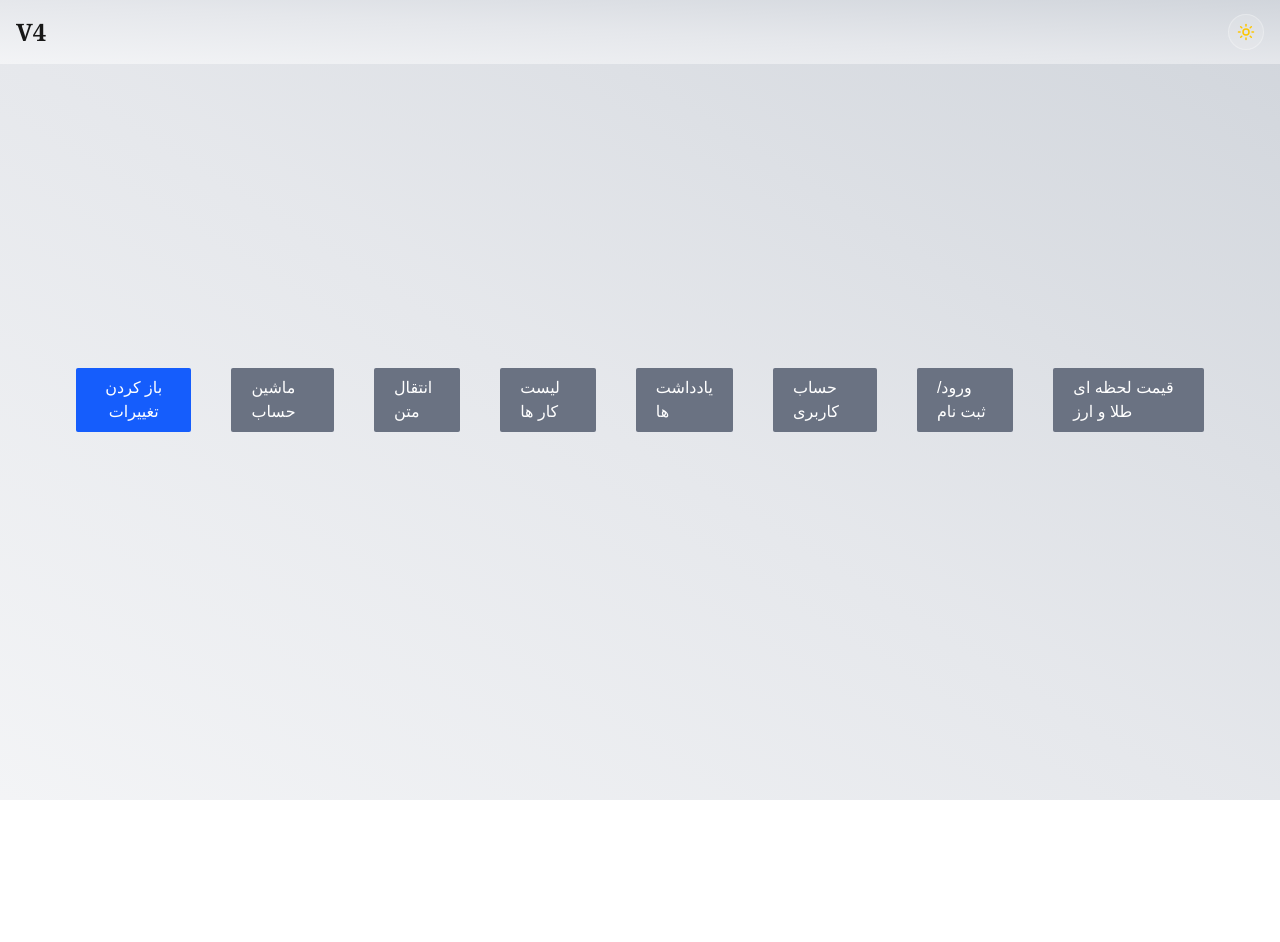
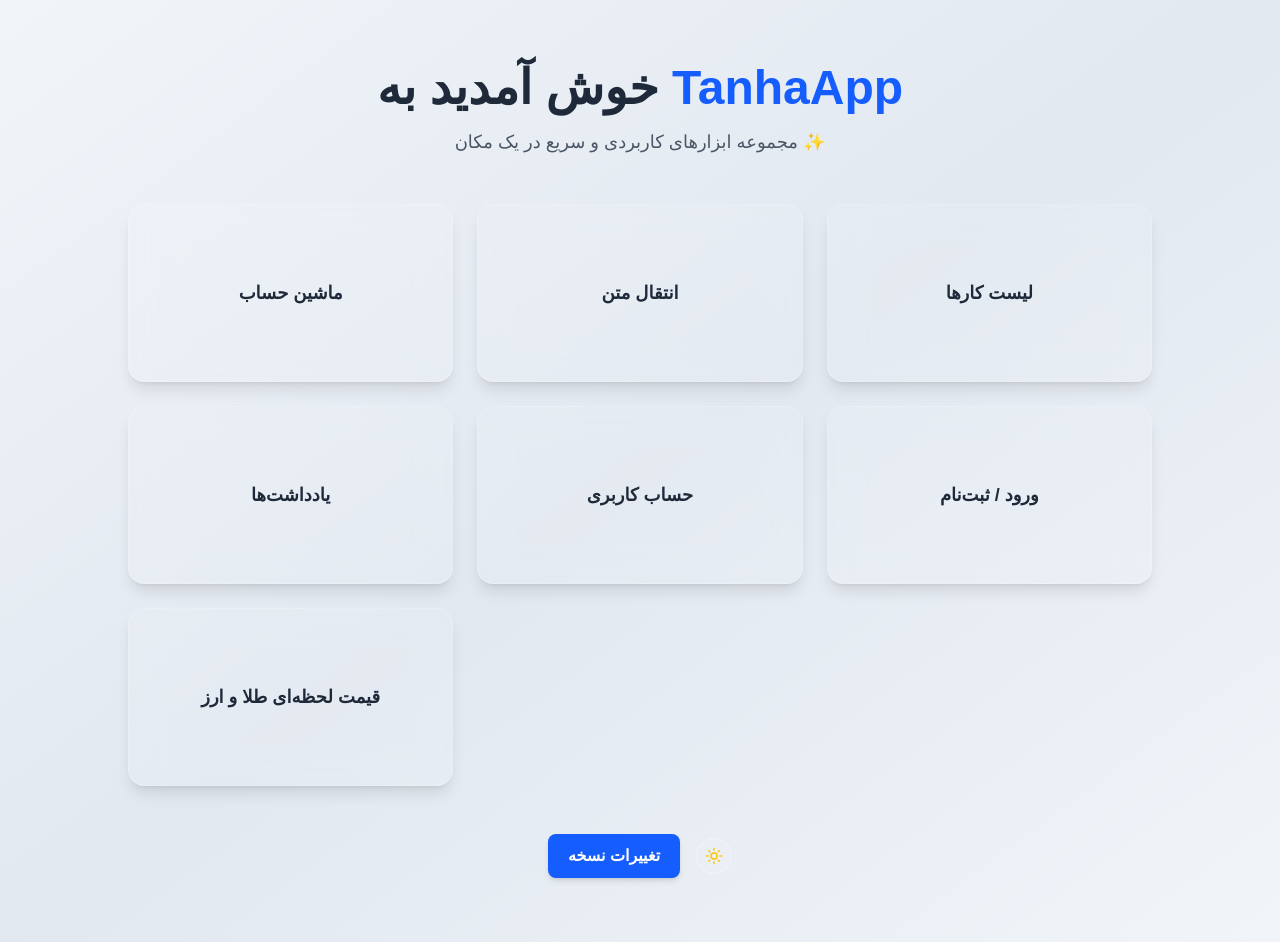
Before and after one commit to ATalitanha/my-fullstack-ap, a Next.js app: page / in a window 1280 px wide. Before the commit the page ends 800 px from the top, so only its background shows below. Built offline with nearby package versions, Linux system fonts and the light colour scheme.

Commit message:
change home page

```diff
--- a/src/app/page.tsx
+++ b/src/app/page.tsx
@@ -2,105 +2,94 @@
 
 import { useState } from "react";
 import Link from "next/link";
-
-// کامپوننت‌ها
+import { motion } from "framer-motion";
 import { ChangeLog } from "@/components/change-log";
 import ThemeToggle from "@/components/ThemeToggle";
-import theme from "@/lib/theme";
+import Header from "@/components/ui/header";
 
-export default function Calculator() {
-  // وضعیت نمایش پنجره ChangeLog
+export default function HomePage() {
   const [isChangeLogOpen, setIsChangeLogOpen] = useState(false);
+
+  const links = [
+    { href: "/cal", label: "ماشین حساب", color: "from-blue-500 to-blue-700" },
+    { href: "/messenger", label: "انتقال متن", color: "from-teal-500 to-teal-700" },
+    { href: "/todo", label: "لیست کارها", color: "from-amber-500 to-orange-600" },
+    { href: "/notes", label: "یادداشت‌ها", color: "from-purple-500 to-indigo-600" },
+    { href: "/dashboard", label: "حساب کاربری", color: "from-pink-500 to-rose-600" },
+    { href: "/login", label: "ورود / ثبت‌نام", color: "from-sky-500 to-cyan-600" },
+    { href: "/Prices-table", label: "قیمت لحظه‌ای طلا و ارز", color: "from-green-500 to-emerald-600" },
+  ];
 
   return (
     <>
-      {/* هدر ثابت بالای صفحه با سوئیچ تم */}
-      <header
-        className="
-          fixed w-full flex justify-between items-center p-4 h-16 top-0
-          bg-gradient-to-tr from-gray-100 via-gray-200 to-gray-300
-          dark:from-gray-900 dark:via-gray-800 dark:to-gray-950
-          transition-colors duration-500
-        "
-      >
-        <div className="font-black text-2xl font-serif">V4</div>
-        <ThemeToggle />
-      </header>
 
-      {/* محتوای اصلی */}
-      <div
-        className={`flex lg:flex-row flex-col h-screen w-screen px-14 justify-center items-stretch md:items-center ${theme}`}
-      >
-        {/* دکمه باز کردن Change Log */}
-        <button
-          id="open"
-          onClick={() => setIsChangeLogOpen(true)}
-          className="inline-flex justify-center items-center py-2 px-5 m-5 rounded-xs bg-blue-600 text-white hover:bg-blue-700 transition"
+      <main className="min-h-screen flex flex-col justify-center items-center pt-16 px-4 pb-16 bg-gradient-to-br from-slate-100 via-slate-200 to-slate-100 dark:from-gray-900 dark:via-gray-800 dark:to-gray-900 transition-colors duration-700">
+        <motion.div
+          initial={{ opacity: 0, y: 15 }}
+          animate={{ opacity: 1, y: 0 }}
+          transition={{ duration: 0.7 }}
+          className="text-center mb-12"
         >
-          باز کردن تغییرات
-        </button>
+          <h1 className="text-4xl md:text-5xl font-extrabold text-gray-800 dark:text-gray-100 mb-4">
+            خوش آمدید به <span className="text-blue-600 dark:text-blue-400">TanhaApp</span>
+          </h1>
+          <p className="text-gray-600 dark:text-gray-400 text-lg">
+            مجموعه ابزارهای کاربردی و سریع در یک مکان ✨
+          </p>
+        </motion.div>
 
-        {/* پنجره ChangeLog */}
-        <ChangeLog
-          isOpen={isChangeLogOpen}
-          onClose={() => setIsChangeLogOpen(false)}
-        />
-        {/* لینک‌ها به صفحات مختلف */}
-        <Link
-          href="/cal"
-          className="inline-flex justify-center items-center py-2 px-5 m-5 rounded-xs bg-gray-500 hover:bg-gray-300 text-white"
-          about="cal"
+        {/* گرید کارت‌ها */}
+        <motion.div
+          initial={{ opacity: 0, scale: 0.95 }}
+          animate={{ opacity: 1, scale: 1 }}
+          transition={{ delay: 0.3, duration: 0.6 }}
+          className="grid grid-cols-1 sm:grid-cols-2 lg:grid-cols-3 gap-6 w-full max-w-5xl"
         >
-          ماشین حساب
-        </Link>
+          {links.map((link, i) => (
+            <motion.div
+              key={i}
+              whileHover={{ scale: 1.03 }}
+              whileTap={{ scale: 0.98 }}
+              transition={{ type: "spring", stiffness: 200, damping: 15 }}
+              className="rounded-2xl shadow-lg backdrop-blur-lg bg-white/10 dark:bg-gray-800/30 border border-white/20 dark:border-gray-700/30 overflow-hidden"
+            >
+              <Link
+                href={link.href}
+                className="flex flex-col items-center justify-center h-40 md:h-44 text-center text-gray-800 dark:text-gray-100 font-semibold text-lg relative group transition"
+              >
+                <div
+                  className={`absolute inset-0 bg-gradient-to-br ${link.color} opacity-0 group-hover:opacity-20 transition-opacity`}
+                />
+                <span className="relative z-10 group-hover:text-blue-600 dark:group-hover:text-blue-400 transition-colors">
+                  {link.label}
+                </span>
+              </Link>
+            </motion.div>
+          ))}
+        </motion.div>
 
-        <Link
-          href="/messenger"
-          className="inline-flex justify-center items-center py-2 px-5 m-5 rounded-xs bg-gray-500 hover:bg-gray-300 text-white"
-          about="cal"
+        {/* دکمه تغییرات و تم */}
+        <motion.div
+          initial={{ opacity: 0, y: 15 }}
+          animate={{ opacity: 1, y: 0 }}
+          transition={{ delay: 0.6, duration: 0.5 }}
+          className="flex items-center justify-center gap-4 mt-12"
         >
-          انتقال متن
-        </Link>
+          <button
+            onClick={() => setIsChangeLogOpen(true)}
+            className="px-5 py-2.5 rounded-lg font-semibold bg-blue-600 text-white hover:bg-blue-700 active:bg-blue-800 transition-all shadow-md"
+          >
+            تغییرات نسخه
+          </button>
+          <ThemeToggle />
+        </motion.div>
+      </main>
 
-        <Link
-          href="/todo"
-          className="inline-flex justify-center items-center py-2 px-5 m-5 rounded-xs bg-gray-500 hover:bg-gray-300 text-white"
-          about="cal"
-        >
-          لیست کار ها
-        </Link>
-        <Link
-          href="/notes"
-          className="inline-flex justify-center items-center py-2 px-5 m-5 rounded-xs bg-gray-500 hover:bg-gray-300 text-white"
-          about="cal"
-        >
-          یادداشت ها
-        </Link>
-
-        <Link
-          href="/dashboard"
-          className="inline-flex justify-center items-center py-2 px-5 m-5 rounded-xs bg-gray-500 hover:bg-gray-300 text-white"
-          about="cal"
-        >
-          حساب کاربری
-        </Link>
-        <Link
-          href="/login"
-          className="inline-flex justify-center items-center py-2 px-5 m-5 rounded-xs bg-gray-500 hover:bg-gray-300 text-white"
-          about="cal"
-        >
-          ورود/ثبت نام
-        </Link>
-        <Link
-          href="/Prices-table"
-          className="inline-flex justify-center items-center py-2 px-5 m-5 rounded-xs bg-gray-500 hover:bg-gray-300 text-white"
-          about="cal"
-        >
-          قیمت لحظه ای طلا و ارز
-        </Link>
-
-
-      </div>
+      {/* مودال تغییرات */}
+      <ChangeLog
+        isOpen={isChangeLogOpen}
+        onClose={() => setIsChangeLogOpen(false)}
+      />
     </>
   );
 }
--- a/src/lib/db.ts
+++ b/src/lib/db.ts
@@ -69,6 +69,10 @@
         {
             version: "4.0.0",
             changes: ["اضافه شدن نمایش قیمت ارز و طلا", "بهبود رابط کاربری", "رفع ایرادات جزئی"]
+        },
+        {
+            version: "4.2.0",
+            changes: ["تغییر صفحه اصلی", "بهبود رابط کاربری", "رفع ایرادات جزئی"]
         },
     ];
 };
```
Also changed, not shown: src/app/cal/advanc-cal/page.tsx (+127 -32 lines).
